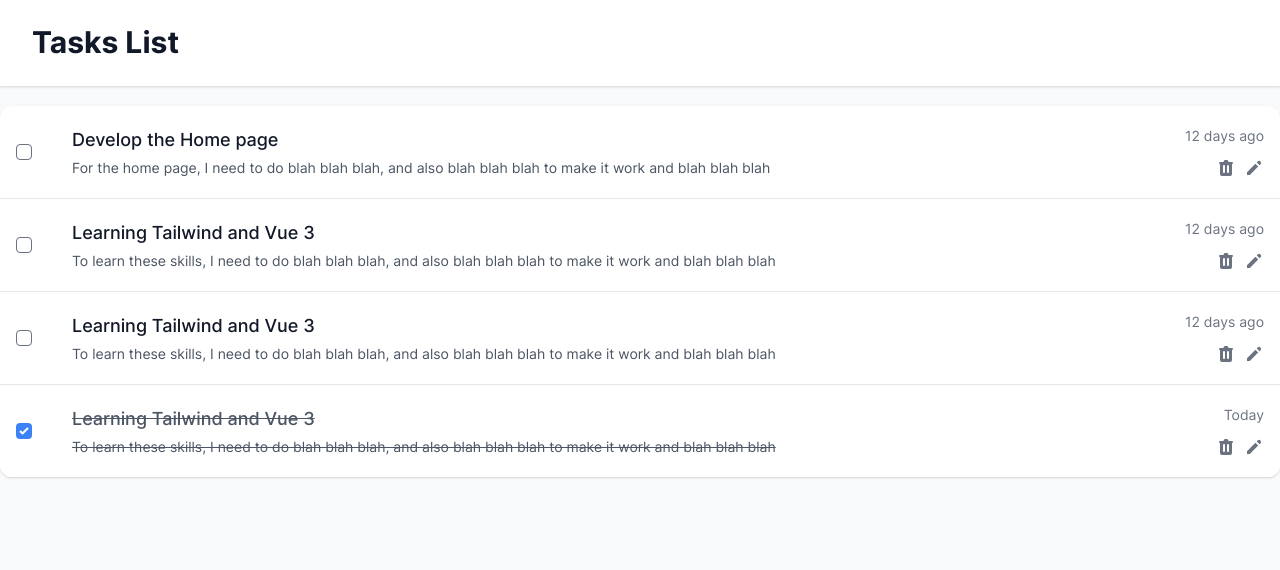
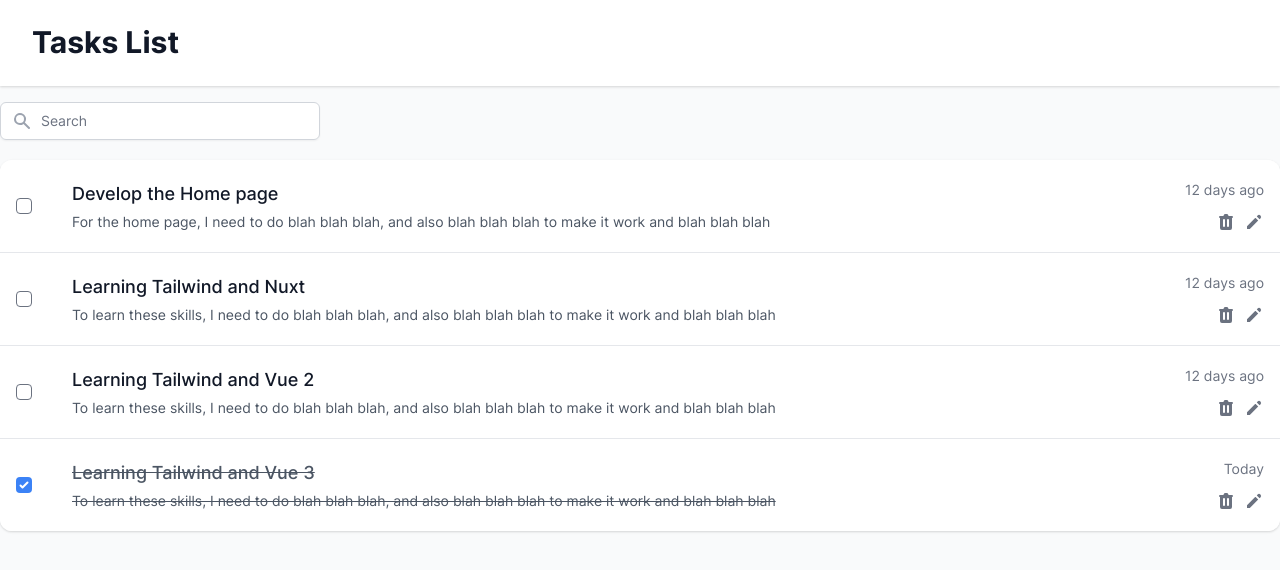
Before and after one commit to tupic98/vue-simple-challenge, a Vue app: page /tasks in a window 1280 px wide. Shown: the top 570 px of the page. Built offline with nearby package versions, Linux system fonts and the light colour scheme; what @tailwindcss/typography would draw is missing.

Commit message:
:lipstick: Better task view

```diff
--- a/src/components/TaskList.vue
+++ b/src/components/TaskList.vue
@@ -1,5 +1,7 @@
 <template>
-  <div class="w-full bg-white mt-5 shadow rounded-xl">
+  <div
+    class="w-11/12 mx-auto sm:mx-0 sm:w-full bg-white mt-5 shadow rounded-xl"
+  >
     <ul class="divide-y divide-gray-200">
       <task
         v-for="(task, i) in list"
@@ -7,6 +9,7 @@
         class="first:rounded-t-xl last:rounded-b-xl"
         :task="task"
         @open:detail="openDetail"
+        @open:delete="openDelete"
       />
     </ul>
     <detail-modal
@@ -14,17 +17,25 @@
       :task="currentTask"
       @close="closeDetailModal()"
     />
+    <delete-modal
+      :open="isDeleteOpen"
+      :task="currentTask"
+      @close="closeDeleteModal()"
+      @delete="deleteTask"
+    />
   </div>
 </template>
 <script>
-import { reactive, ref } from "vue";
+import { ref } from "vue";
 import Task from "@/components/Task.vue";
 import DetailModal from "@/components/DetailModal.vue";
+import DeleteModal from "@/components/DeleteModal.vue";
 
 export default {
   components: {
     Task,
     DetailModal,
+    DeleteModal,
   },
   props: {
     list: {
@@ -32,9 +43,10 @@ export default {
       default: () => [],
     },
   },
-  setup(props) {
+  setup(props, { emit }) {
+    const currentTask = ref({});
+
     const isDetailOpen = ref(false);
-    const currentTask = ref({});
 
     const openDetail = (id) => {
       isDetailOpen.value = true;
@@ -45,11 +57,31 @@ export default {
       isDetailOpen.value = false;
     };
 
+    const isDeleteOpen = ref(false);
+
+    const openDelete = (id) => {
+      isDeleteOpen.value = true;
+      currentTask.value = props.list.find((t) => t.id === id);
+    };
+
+    const closeDeleteModal = () => {
+      isDeleteOpen.value = false;
+    };
+
+    const deleteTask = (id) => {
+      emit("delete:task", id);
+      isDeleteOpen.value = false;
+    };
+
     return {
       isDetailOpen,
+      isDeleteOpen,
       currentTask,
       openDetail,
       closeDetailModal,
+      openDelete,
+      closeDeleteModal,
+      deleteTask,
     };
   },
 };
--- a/src/views/Tasks.vue
+++ b/src/views/Tasks.vue
@@ -1,10 +1,70 @@
 <template>
   <div class="min-h-full">
-    <task-list :list="taskList" />
+    <label for="search" class="sr-only">Search</label>
+    <div
+      class="
+        relative
+        rounded-md
+        shadow-sm
+        mt-4
+        w-11/12
+        mx-auto
+        sm:mx-0
+        sm:w-8/12
+        md:w-7/12
+        lg:w-5/12
+        xl:w-3/12
+      "
+    >
+      <div
+        class="
+          absolute
+          inset-y-0
+          left-0
+          pl-3
+          flex
+          items-center
+          pointer-events-none
+        "
+      >
+        <!-- Heroicon name: solid/search -->
+        <svg
+          class="h-5 w-5 text-gray-400"
+          xmlns="http://www.w3.org/2000/svg"
+          viewBox="0 0 20 20"
+          fill="currentColor"
+          aria-hidden="true"
+        >
+          <path
+            fill-rule="evenodd"
+            d="M8 4a4 4 0 100 8 4 4 0 000-8zM2 8a6 6 0 1110.89 3.476l4.817 4.817a1 1 0 01-1.414 1.414l-4.816-4.816A6 6 0 012 8z"
+            clip-rule="evenodd"
+          />
+        </svg>
+      </div>
+      <input
+        v-model="search"
+        type="search"
+        name="search"
+        id="search"
+        class="
+          focus:ring-pink-500
+          focus:border-pink-500
+          block
+          w-full
+          pl-10
+          sm:text-sm
+          border-gray-300
+          rounded-md
+        "
+        placeholder="Search"
+      />
+    </div>
+    <task-list :list="filteredTaskList" @delete:task="deleteTask" />
   </div>
 </template>
 <script>
-import { reactive } from "vue";
+import { ref, computed } from "vue";
 import TaskList from "@/components/TaskList.vue";
 
 export default {
@@ -12,7 +72,7 @@ export default {
     TaskList,
   },
   setup() {
-    const taskList = reactive([
+    let taskList = ref([
       {
         id: 1,
         name: "Develop the Home page",
@@ -23,7 +83,7 @@ export default {
       },
       {
         id: 2,
-        name: "Learning Tailwind and Vue 3",
+        name: "Learning Tailwind and Nuxt",
         description:
           "To learn these skills, I need to do blah blah blah, and also blah blah blah to make it work and blah blah blah",
         created_at: "06/30/2021",
@@ -31,7 +91,7 @@ export default {
       },
       {
         id: 3,
-        name: "Learning Tailwind and Vue 3",
+        name: "Learning Tailwind and Vue 2",
         description:
           "To learn these skills, I need to do blah blah blah, and also blah blah blah to make it work and blah blah blah",
         created_at: "06/30/2021",
@@ -47,8 +107,29 @@ export default {
       },
     ]);
 
+    const search = ref("");
+
+    const filteredKeys = ["name", "description"];
+
+    const filteredTaskList = computed(() =>
+      taskList.value.filter((task) =>
+        Object.keys(task).some((key) => {
+          if (filteredKeys.includes(key)) {
+            return task[key].toLowerCase().includes(search.value.toLowerCase());
+          }
+        })
+      )
+    );
+
+    const deleteTask = (id) => {
+      taskList.value = taskList.value.filter((t) => t.id !== id);
+    };
+
     return {
       taskList,
+      deleteTask,
+      search,
+      filteredTaskList,
     };
   },
 };
```
